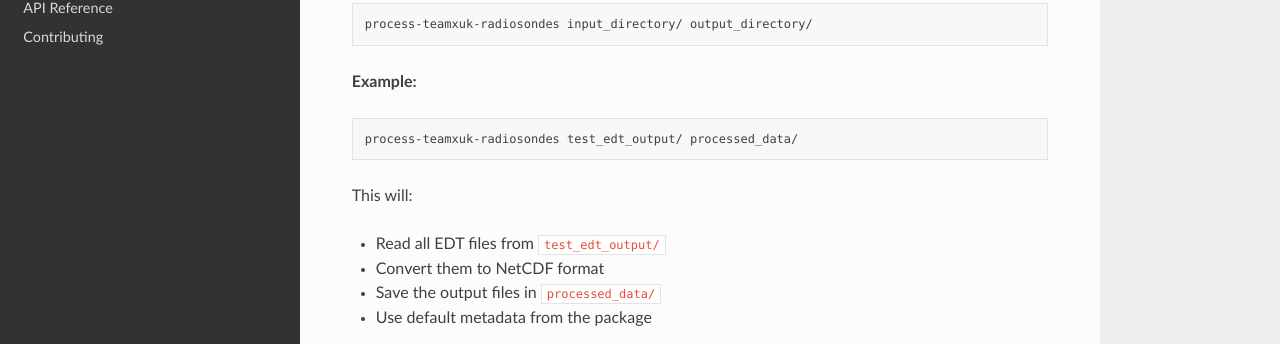
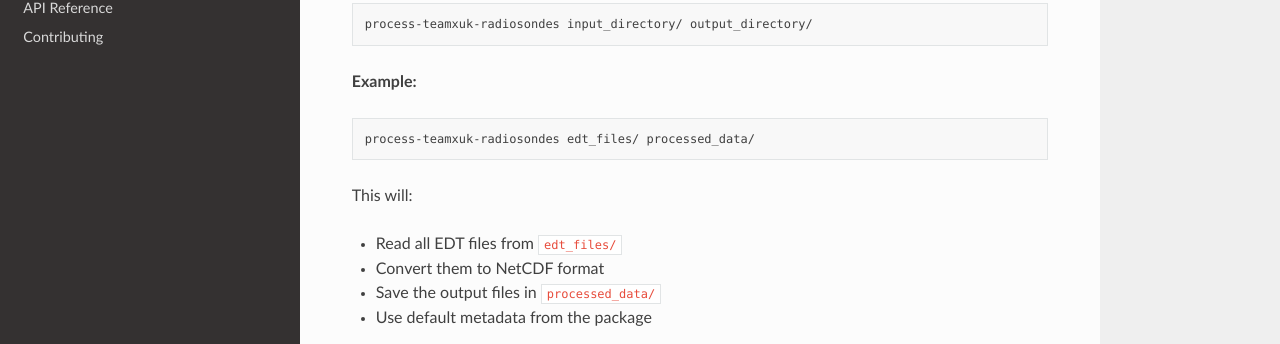
Before and after one commit to longlostjames/radiosonde-teamxuk, a Sphinx documentation site: the page built from docs/quickstart.md, in a window 1280 px wide and 900 px high. Shown: the part 383-727 px from the top of the window. Built offline with Sphinx 7.4.7 and the Read the Docs theme 3.1.0, drawn with Linux system fonts in a browser that asks for light colours.

Commit message:
Minor doc correction

````diff
--- a/docs/quickstart.md
+++ b/docs/quickstart.md
@@ -14,11 +14,11 @@ process-teamxuk-radiosondes input_directory/ output_directory/
 
 **Example:**
 ```bash
-process-teamxuk-radiosondes test_edt_output/ processed_data/
+process-teamxuk-radiosondes edt_files/ processed_data/
 ```
 
 This will:
-- Read all EDT files from `test_edt_output/`
+- Read all EDT files from `edt_files/`
 - Convert them to NetCDF format
 - Save the output files in `processed_data/`
 - Use default metadata from the package
````
